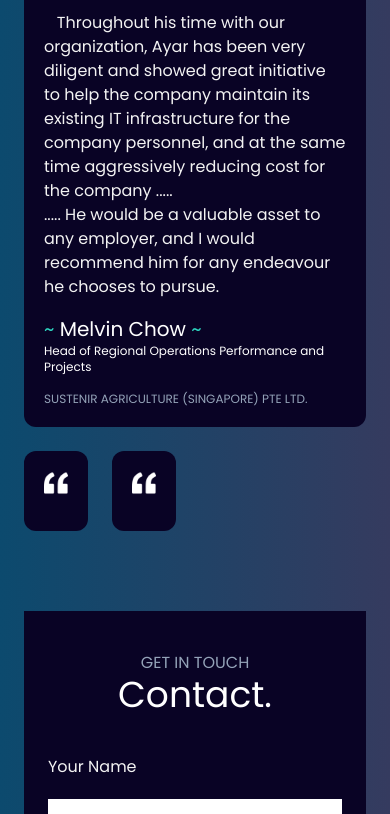
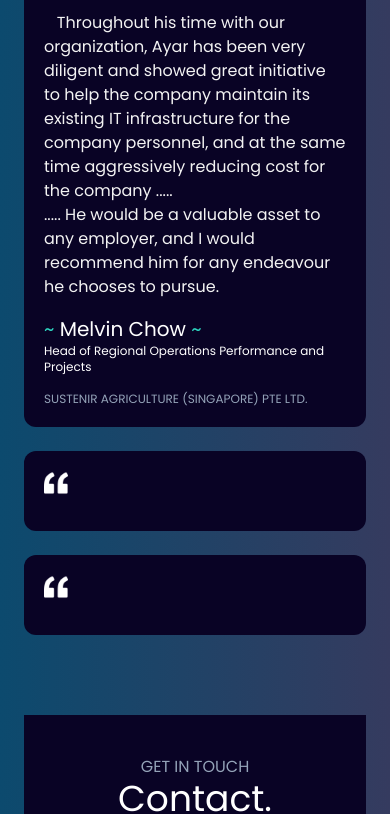
Before and after one commit to ayarhlaine/portfolio, a React (Vite) app: page / in a window 390 px wide. Shown: the part 4233-5047 px from the top of the page. Built offline with nearby package versions, Linux system fonts and the light colour scheme; no server answers.

Commit message:
improved testimonials

```diff
--- a/src/components/Testimonials.jsx
+++ b/src/components/Testimonials.jsx
@@ -34,7 +34,7 @@ const Testimonial = ({
         initial="offscreen"
         whileInView="onscreen"
         variants={fadeIn(index * 0.5, 0.75)}
-        className="bg-[#090325] p-5 rounded-xl md:flex-1">
+        className="bg-[#090325] p-5 rounded-xl md:flex-1 md:max-w-md min-w-full md:min-w-0">
             <img src="/assets/quote.png" className="mb-3" alt="Qoute" width={24} height={24}/>
             <div>
                 <div dangerouslySetInnerHTML={htmlContent} />
```
